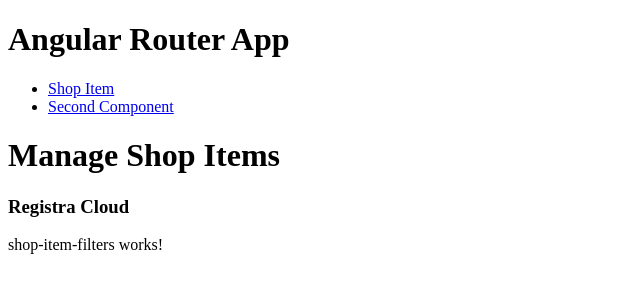
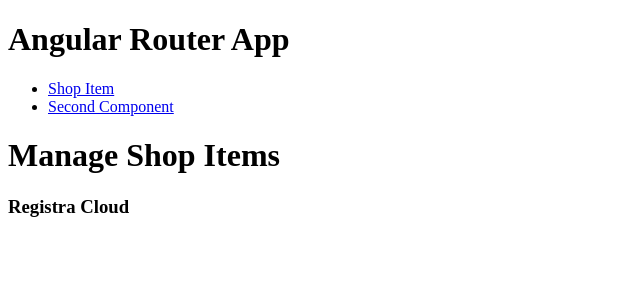
Before and after one commit to Avdrn/angular_test, an Angular app: page /shop-item in a window 1280 px wide. Shown: the top 300 px of the page, without its empty margins (0-640 px from the left). Built offline with nearby package versions, Linux system fonts and the light colour scheme.

Commit message:
feat(shopItemFilters): implement UI5 select component for filters

```diff
--- a/src/app/shop-item/components/shop-item-filters/shop-item-filters.component.html
+++ b/src/app/shop-item/components/shop-item-filters/shop-item-filters.component.html
@@ -1 +1,3 @@
-<p>shop-item-filters works!</p>
+<ui5-select placeholder="Legislation">
+    <ui5-option></ui5-option>
+</ui5-select>
--- a/src/app/shop-item/components/shop-item-filters/shop-item-filters.component.ts
+++ b/src/app/shop-item/components/shop-item-filters/shop-item-filters.component.ts
@@ -1,9 +1,11 @@
-import { Component } from '@angular/core';
-
+import { Component, CUSTOM_ELEMENTS_SCHEMA } from '@angular/core';
+import '@ui5/webcomponents/dist/Option';
+import '@ui5/webcomponents/dist/Select';
 @Component({
   selector: 'shop-item-filters',
   templateUrl: './shop-item-filters.component.html',
   styleUrls: ['./shop-item-filters.component.scss'],
   standalone: true,
+  schemas: [CUSTOM_ELEMENTS_SCHEMA]
 })
 export class ShopItemFiltersComponent { }
```
